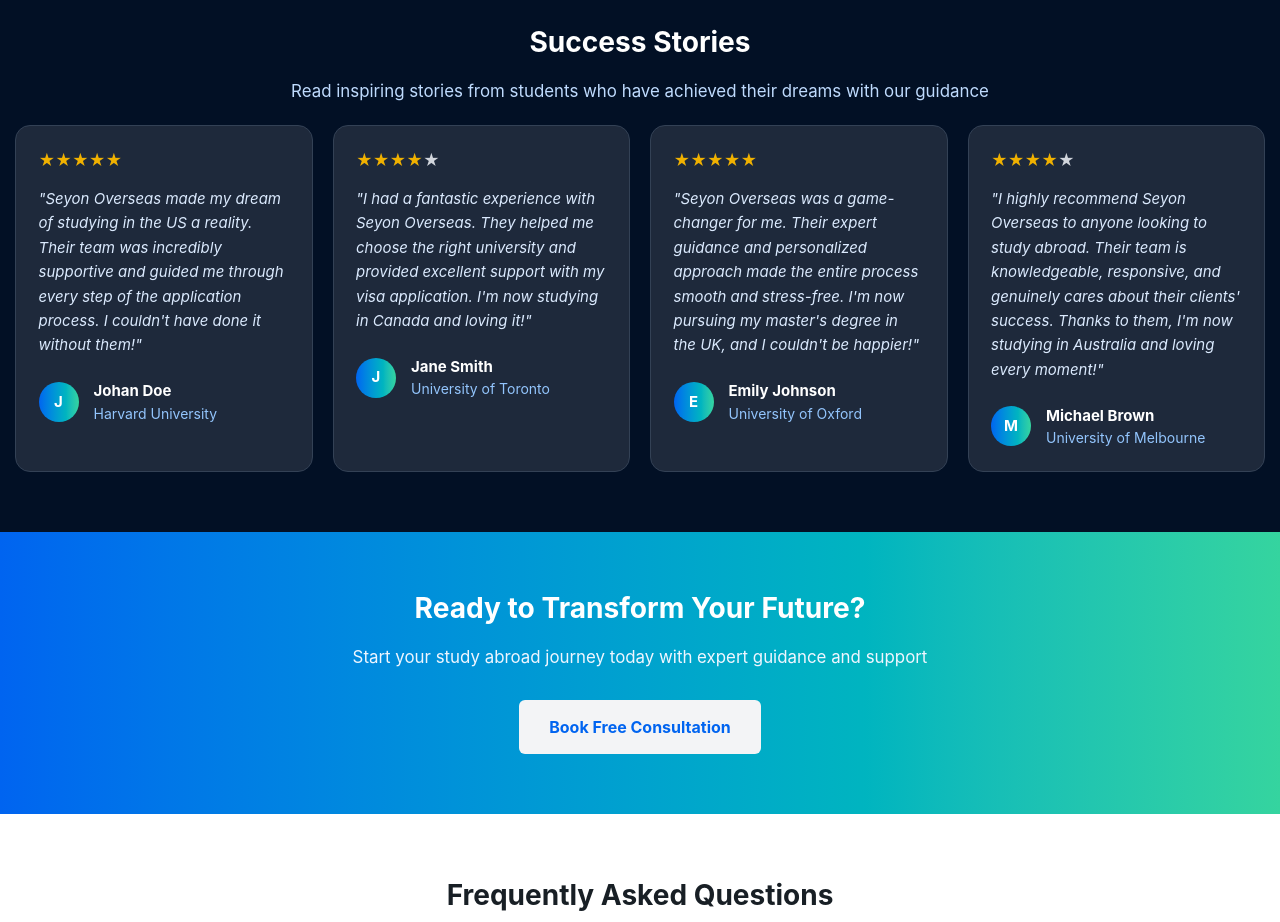
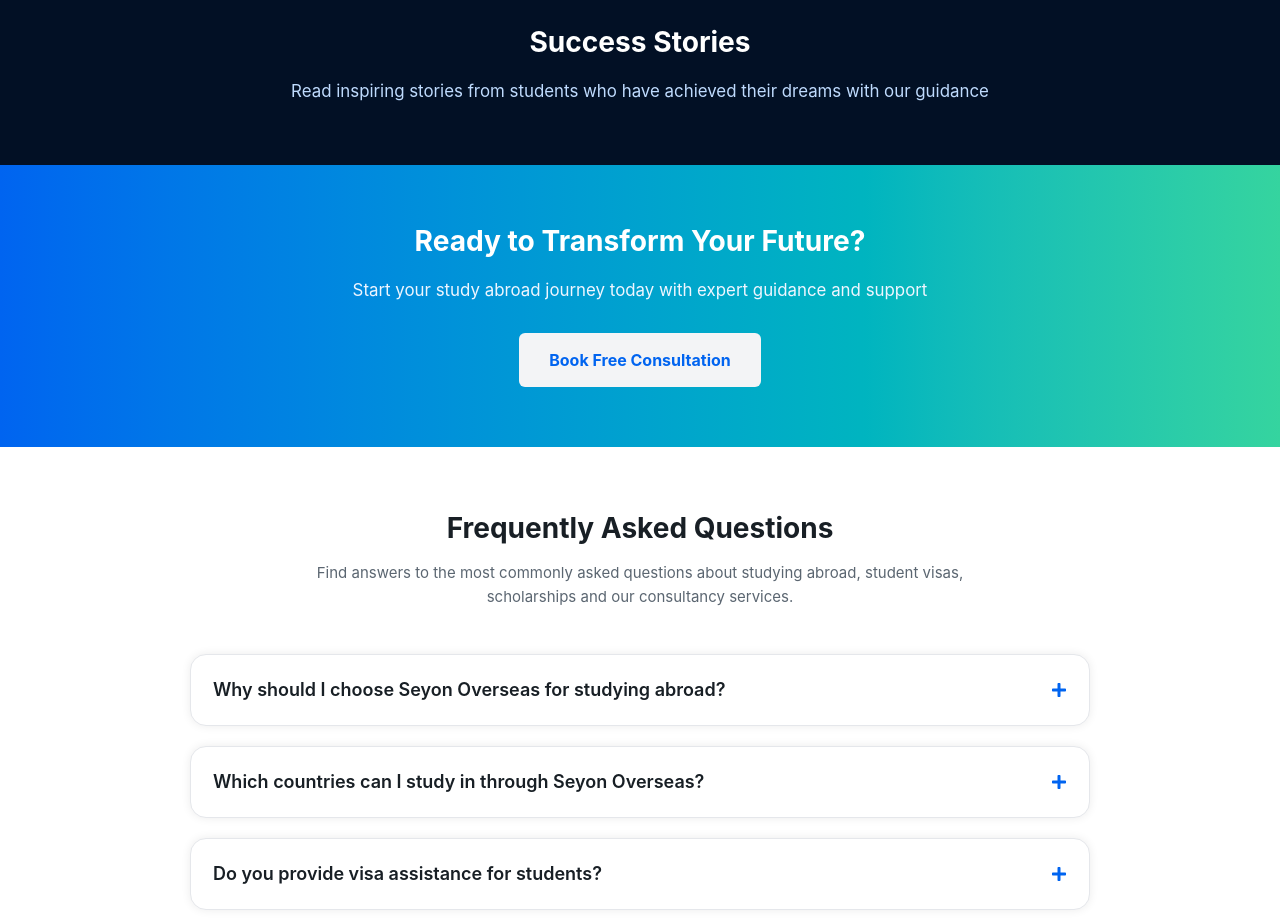
Before and after one commit to NKBharath/SeyonOverseas, a React (Vite) app: page / in a window 1280 px wide. Shown: the part 2120-3042 px from the top of the page. Built offline with nearby package versions, Linux system fonts and the light colour scheme.

Commit message:
review darta erase

```diff
--- a/src/data/testimonals.js
+++ b/src/data/testimonals.js
@@ -1,54 +1,9 @@
 const reviews = [
-    {
-        id: 1,
-        name: "Johan Doe",
-        review: "Seyon Overseas made my dream of studying in the US a reality. Their team was incredibly supportive and guided me through every step of the application process. I couldn't have done it without them!",
-        university: "Harvard University",
-        rating: 5
-    },{
-        id: 2,
-        name: "Jane Smith",
-        review: "I had a fantastic experience with Seyon Overseas. They helped me choose the right university and provided excellent support with my visa application. I'm now studying in Canada and loving it!",
-        university: "University of Toronto",
-        rating: 4.5
-    },{
-        id: 3,
-        name: "Emily Johnson",
-        review: "Seyon Overseas was a game-changer for me. Their expert guidance and personalized approach made the entire process smooth and stress-free. I'm now pursuing my master's degree in the UK, and I couldn't be happier!",
-        university: "University of Oxford",
-        rating: 5
-    },{
-        id: 4,
-        name: "Michael Brown",
-        review: "I highly recommend Seyon Overseas to anyone looking to study abroad. Their team is knowledgeable, responsive, and genuinely cares about their clients' success. Thanks to them, I'm now studying in Australia and loving every moment!",
-        university: "University of Melbourne",
-        rating: 4.8
-    }
+
 ]
 
 const VideoReviews = [
-    {
-        id: 1,
-        country: "Canada",
-        name: "Jane Smith",
-        university: "University of Toronto",
-        discription: "From India to Canada Success Story",
-        url: "https://www.youtube.com/embed/9bZkp7q19f0",
-    },{
-        id: 2,
-        country: "UK",
-        name: "Emily Johnson",
-        university: "University of Oxford",
-        discription: "From India to UK Success Story",
-        url: "https://www.youtube.com/embed/9bZkp7q19f0",
-    },{
-        id: 3,
-        country: "Australia",
-        name: "Michael Brown",
-        university: "University of Melbourne",
-        discription: "From India to Australia Success Story",
-        url: "https://www.youtube.com/embed/9bZkp7q19f0",
-    }
+
 ]
 
 export { reviews, VideoReviews };
--- a/src/pages/Reviews.jsx
+++ b/src/pages/Reviews.jsx
@@ -88,7 +88,9 @@ function Reviews() {
         <div className="grid md:grid-cols-2 lg:grid-cols-3 xl:grid-cols-4 gap-x-6 mx-[15px]">
           {reviews.map((review) => {
             const name = review.name.slice(0, 1);
-
+            if (length === 0) {
+              return <div> no reviews yet</div>;
+            }
             return (
               <div
                 key={review.id}
```
